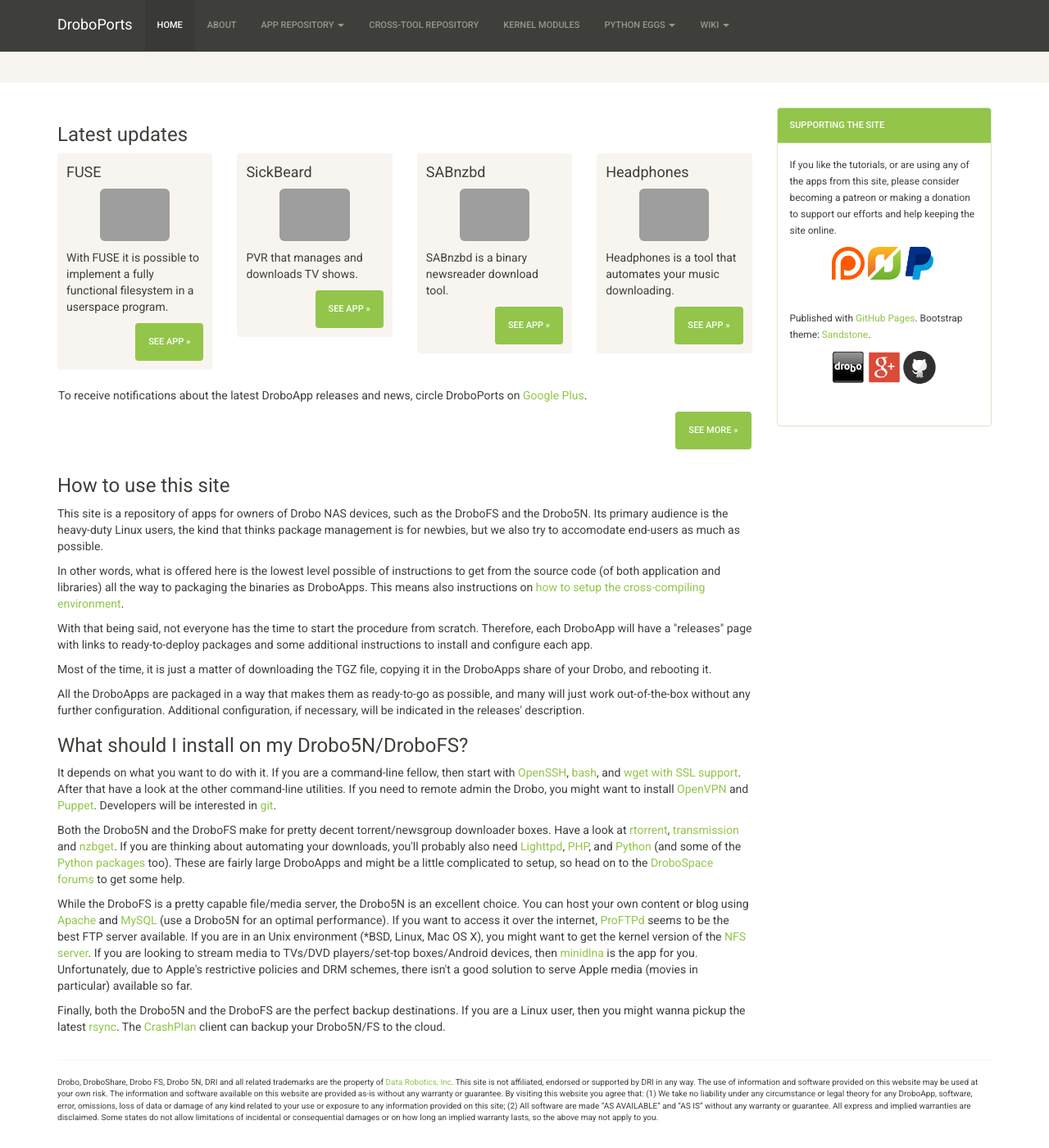
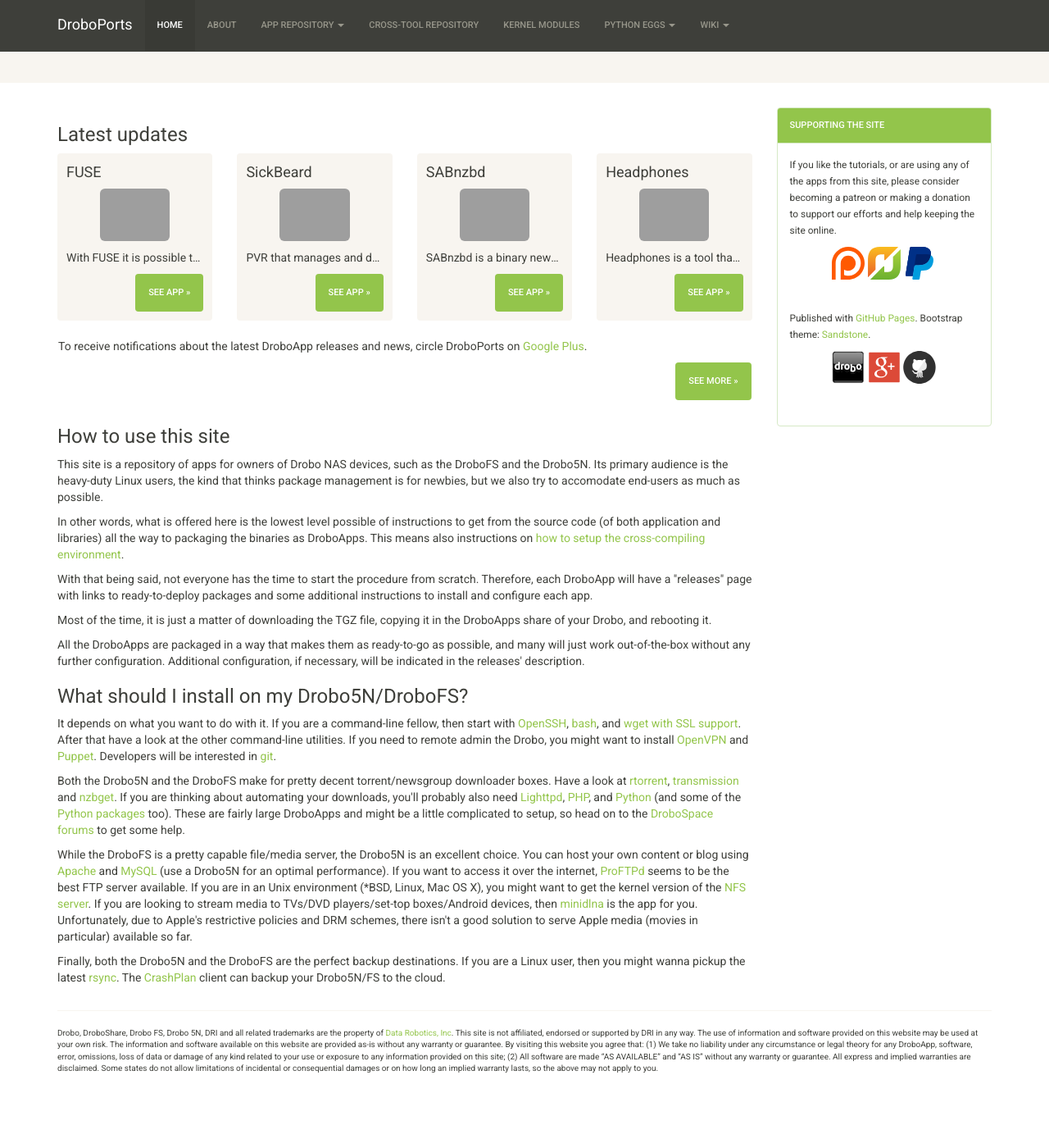
Before and after one commit to droboports/droboports.github.io, a Jekyll site: the page built from index.html, in a window 1280 px wide and 1400 px high, scrolled down 195 px. Shown: the whole window at 82% size. Built offline with Jekyll 4.4.1, drawn with Linux system fonts in a browser that asks for light colours; after the commit the page ends 1535 px from its top, so only the background shows below that; grey boxes are pictures that could not be loaded.

Commit message:
Fixes height of description in widgets

```diff
--- a/_includes/widget/post-file.html
+++ b/_includes/widget/post-file.html
@@ -9,7 +9,7 @@
   <div class="well app">
     <h4><a href="{{ site.baseurl }}{{ post.url }}">{{ post.title }}</a></h4>
     {% if include.post.avatar %}<p class="text-center"><img class="img-rounded" height="64" src="{{ post.avatar }}" /></p>{% endif %}
-    <p>{{ post.description }}</p>
+    <p class="oneline">{{ post.description }}</p>
     <p>Size: {% include format/bytevalue.html value=asset.size %}</p>
     <p class="text-right"><a class="btn btn-success" href="{{ asset.browser_download_url }}">Download &raquo;</a></p>
   </div>
--- a/_includes/widget/post-link.html
+++ b/_includes/widget/post-link.html
@@ -4,7 +4,7 @@
   <div class="well app">
     <h4>{{ post.title }}</h4>
     {% if post.avatar %}<p class="text-center"><img class="img-rounded" height="64" src="{{ post.avatar }}" /></p>{% endif %}
-    <p>{{ post.description }}</p>
+    <p class="oneline">{{ post.description }}</p>
     <p class="text-right"><a class="btn btn-success" href="{{ site.baseurl }}{{ post.url }}">See app &raquo;</a></p>
   </div>
 </div>
--- a/_includes/widget/simple-file.html
+++ b/_includes/widget/simple-file.html
@@ -4,7 +4,7 @@
 
 <div class="col-xs-6 col-sm-3">
   <div class="well app">
-    <h4>{{ name }}</h4>
+    <h4 class="oneline">{{ name }}</h4>
     <p>Size: {% include format/bytevalue.html value=size %}</p>
     <p class="text-right"><a class="btn btn-success" href="{{ url }}">Download &raquo;</a></p>
   </div>
--- a/css/droboports.css
+++ b/css/droboports.css
@@ -6,6 +6,12 @@
 
 .app {
   padding: 2px 10px 0px 10px;
+}
+
+.oneline {
+  overflow: hidden;
+  white-space:nowrap;
+  text-overflow: ellipsis;
 }
 
 .github-icon {
```
